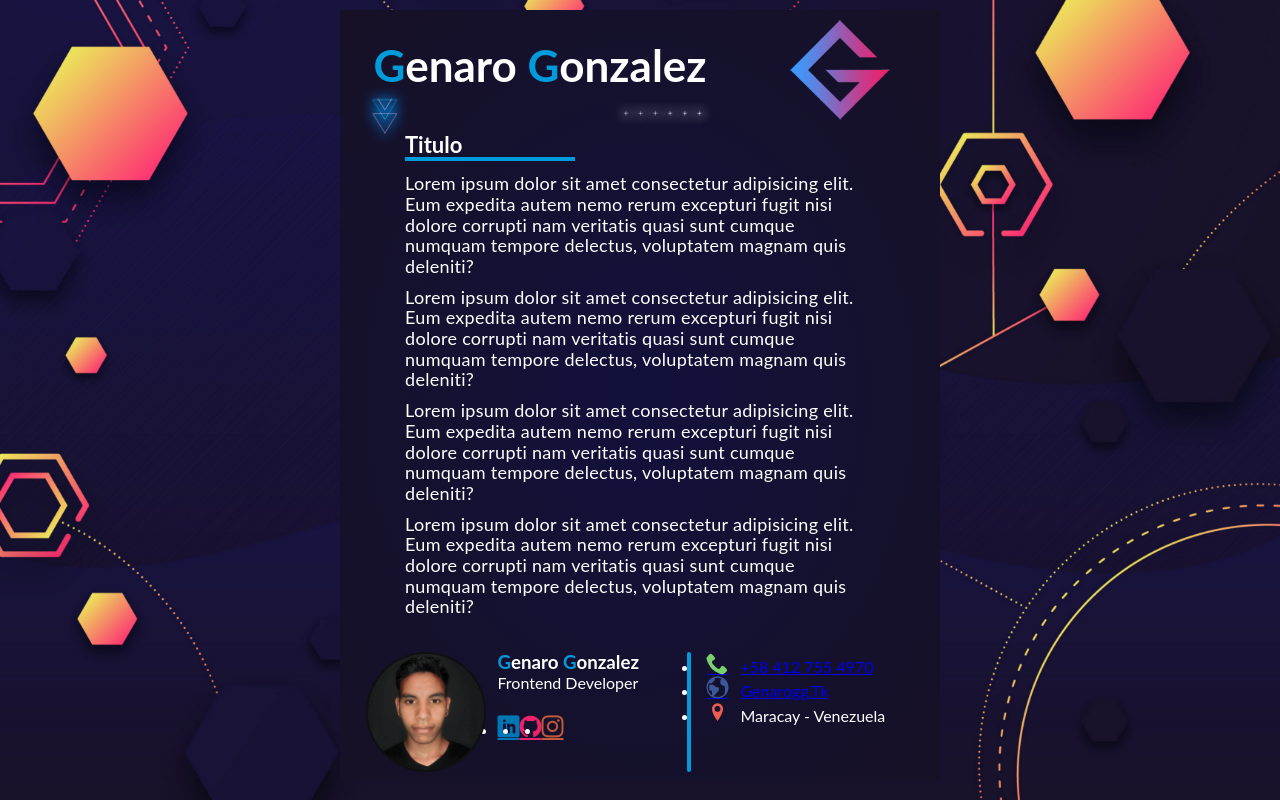
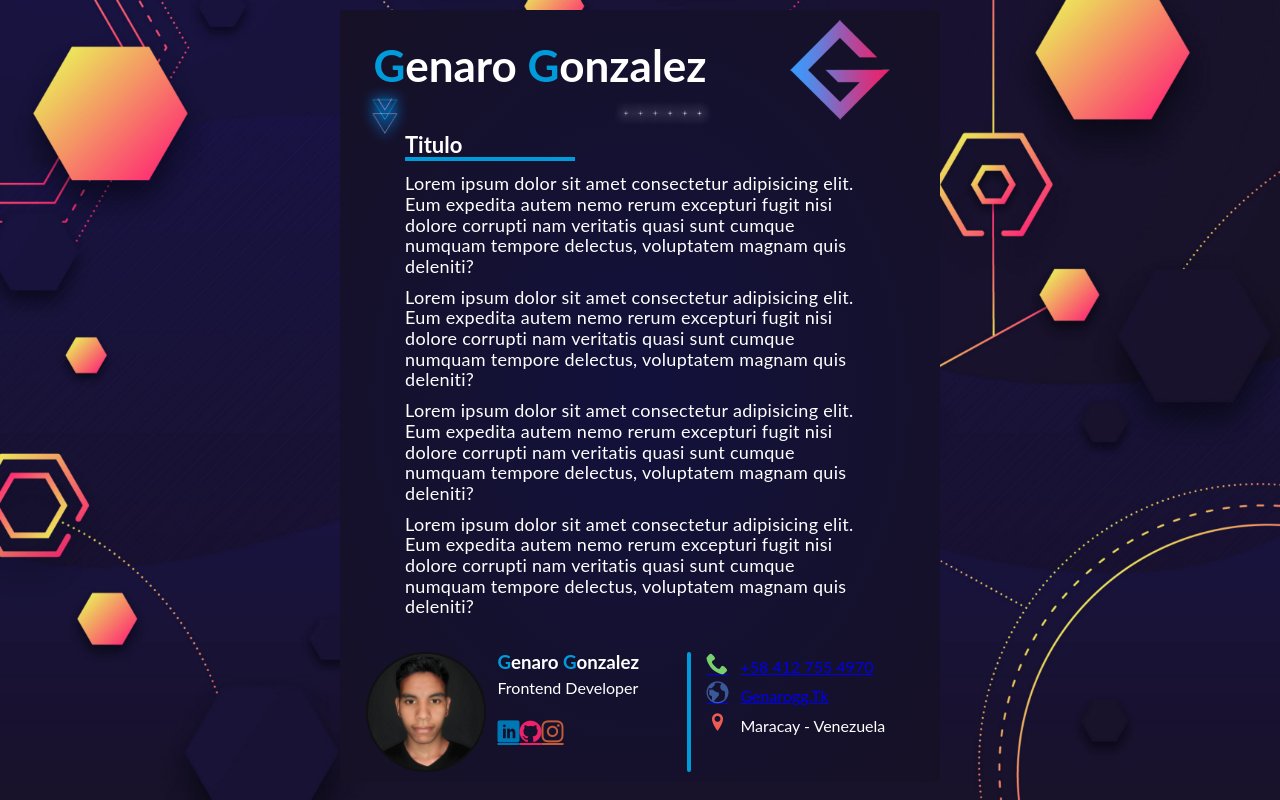
Before and after one commit to genarogg/email-template-genarogg, a plain HTML site: page index.html in a window 1280 px wide. Drawn offline with nearby package versions, Linux system fonts and the light colour scheme; files that its build step writes are made by us from their sources; files whose address does not match are found by name.

Commit message:
contacto ul li

```diff
--- a/css/style.scss
+++ b/css/style.scss
@@ -213,4 +213,16 @@ footer {
     flex-basis: 2.333%;
     max-width: 2.333%;
   }
+
+  h3 {
+    padding-bottom: 5px;
+  }
+
+  .contacto ul li {
+    padding-bottom: 5px;
+  }
+
+  ul li {
+    list-style: none;
+  }
 }
```
